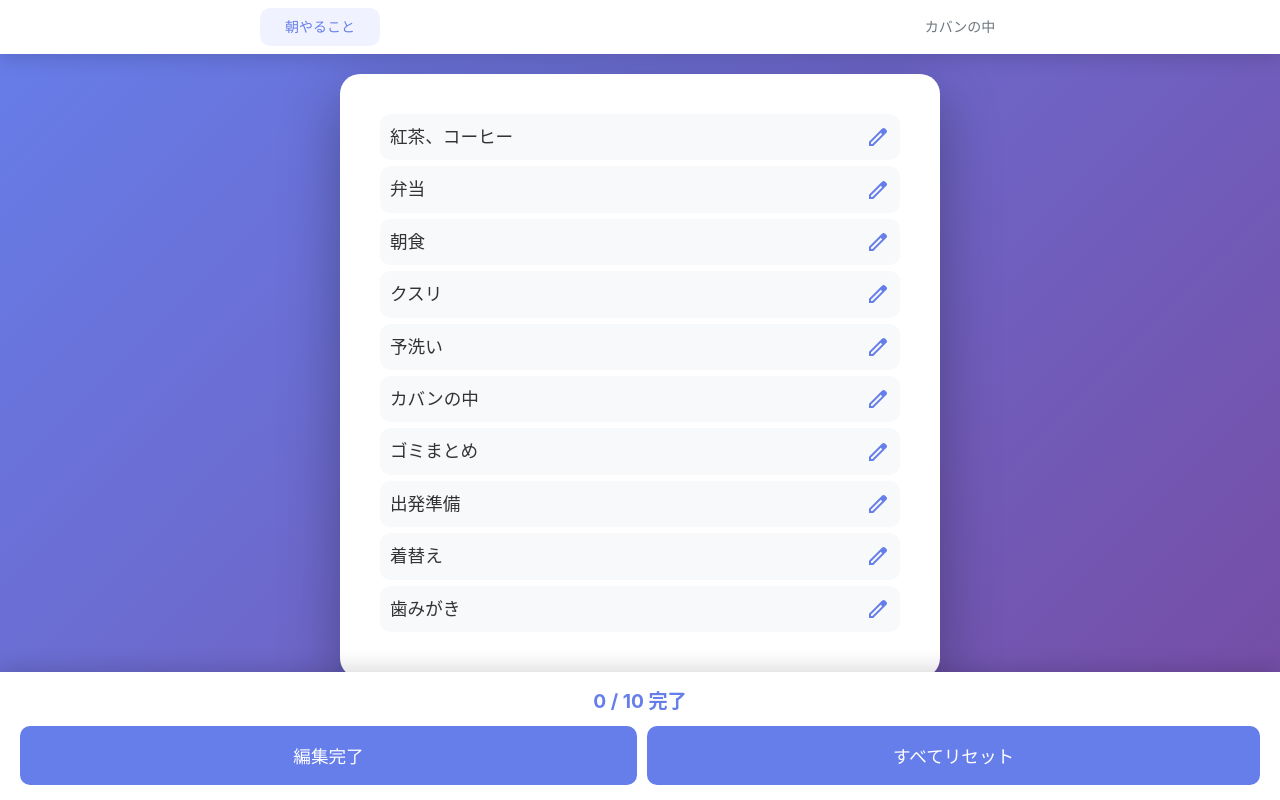
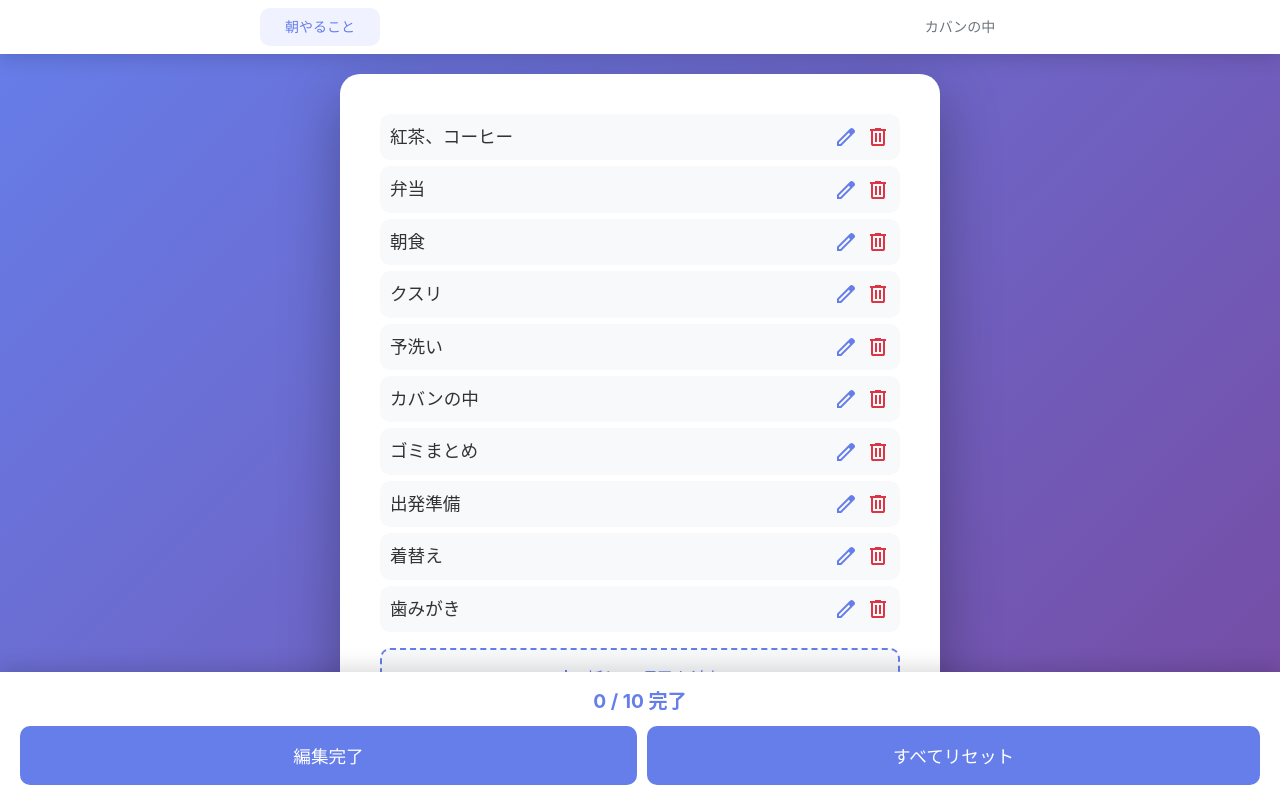
Before and after one commit to keigo-hisazumi/check-list, a Vue app: page / in a window 1280 px wide. Both pictures are taken after a click on the button "項目を編集". Built offline with nearby package versions, Linux system fonts and the light colour scheme.

Commit message:
アイテムの追加と削除機能を実装
Co-authored-by: keigo-hisazumi <235414083+keigo-hisazumi@users.noreply.github.com>

```diff
--- a/src/components/BagChecklist.vue
+++ b/src/components/BagChecklist.vue
@@ -67,8 +67,34 @@ const dragItemIndex = ref<number>(-1)
 const LONG_PRESS_DURATION = 500 // 長押し判定時間（ミリ秒）
 const itemRefs = ref<(HTMLElement | null)[]>([]) // 各アイテムのDOM要素参照
 
+// ユーザーが追加したカスタムアイテムをローカルストレージから読み込む
+const loadCustomItems = (): ChecklistItem[] => {
+  const savedCustomItems = localStorage.getItem('bag-checklist-custom-items')
+  if (savedCustomItems) {
+    try {
+      return JSON.parse(savedCustomItems)
+    } catch (e) {
+      console.error('Failed to load custom items:', e)
+      return []
+    }
+  }
+  return []
+}
+
+// カスタムアイテムをローカルストレージに保存
+const saveCustomItems = (customItems: ChecklistItem[]) => {
+  localStorage.setItem('bag-checklist-custom-items', JSON.stringify(customItems))
+}
+
+// すべてのアイテム（初期アイテム + カスタムアイテム）を取得
+const getAllItems = (): ChecklistItem[] => {
+  const customItems = loadCustomItems()
+  return [...initialChecklistItems, ...customItems]
+}
+
 // ローカルストレージから並び順を読み込む
 const loadItemOrder = () => {
+  const allItems = getAllItems()
   const savedOrder = localStorage.getItem('bag-checklist-order')
   if (savedOrder) {
     try {
@@ -76,13 +102,13 @@ const loadItemOrder = () => {
       // 保存された順序に従ってアイテムを並べ替え
       const orderedItems: ChecklistItem[] = []
       orderIds.forEach(id => {
-        const item = initialChecklistItems.find(item => item.id === id)
+        const item = allItems.find(item => item.id === id)
         if (item) {
           orderedItems.push(item)
         }
       })
       // 新しく追加されたアイテムがある場合は末尾に追加
-      initialChecklistItems.forEach(item => {
+      allItems.forEach(item => {
         if (!orderIds.includes(item.id)) {
           orderedItems.push(item)
         }
@@ -90,11 +116,11 @@ const loadItemOrder = () => {
       checklistItems.value = orderedItems
     } catch (e) {
       console.error('Failed to load item order:', e)
-      checklistItems.value = [...initialChecklistItems]
+      checklistItems.value = allItems
     }
   } else {
-    // 保存された順序がない場合は初期順序を使用
-    checklistItems.value = [...initialChecklistItems]
+    // 保存された順序がない場合は全アイテムを使用
+    checklistItems.value = allItems
   }
 }
 
@@ -186,6 +212,78 @@ const saveEdit = (id: string) => {
   }
   editingItemId.value = null
   editingText.value = ''
+}
+
+// 新しいアイテムを追加
+const addNewItem = async () => {
+  // 新しいアイテムのIDを生成（タイムスタンプベース）
+  const newId = `bag-custom-${Date.now()}`
+  const newItem: ChecklistItem = {
+    id: newId,
+    label: '新しい項目'
+  }
+
+  // アイテムリストに追加
+  checklistItems.value.push(newItem)
+
+  // カスタムアイテムとして保存
+  const customItems = loadCustomItems()
+  customItems.push(newItem)
+  saveCustomItems(customItems)
+
+  // 並び順を保存
+  saveItemOrder()
+
+  // 自動的に編集モードに入る
+  await nextTick()
+  await startEdit(newId)
+}
+
+// アイテムを削除
+const deleteItem = (id: string) => {
+  // 初期アイテムかどうかをチェック
+  const isInitialItem = initialChecklistItems.some(item => item.id === id)
+
+  if (isInitialItem) {
+    // 初期アイテムの場合は確認ダイアログを表示
+    if (!confirm('初期項目を削除しますか？\n（削除しても初期項目は再読み込み時に復元できます）')) {
+      return
+    }
+  } else {
+    // カスタムアイテムの場合も確認
+    if (!confirm('この項目を削除しますか？')) {
+      return
+    }
+  }
+
+  // アイテムリストから削除
+  checklistItems.value = checklistItems.value.filter(item => item.id !== id)
+
+  // カスタムアイテムの場合はローカルストレージからも削除
+  if (!isInitialItem) {
+    const customItems = loadCustomItems()
+    const updatedCustomItems = customItems.filter(item => item.id !== id)
+    saveCustomItems(updatedCustomItems)
+  }
+
+  // チェック状態を削除
+  if (checkedItems.value[id]) {
+    const newCheckedItems = { ...checkedItems.value }
+    delete newCheckedItems[id]
+    checkedItems.value = newCheckedItems
+    localStorage.removeItem(id)
+  }
+
+  // カスタムラベルを削除
+  if (customLabels.value[id]) {
+    const newCustomLabels = { ...customLabels.value }
+    delete newCustomLabels[id]
+    customLabels.value = newCustomLabels
+    localStorage.removeItem(`${id}-label`)
+  }
+
+  // 並び順を保存
+  saveItemOrder()
 }
 
 // 表示用のラベルを取得
@@ -429,8 +527,8 @@ defineExpose({
             <path d="M382-240 154-468l57-57 171 171 367-367 57 57-424 424Z"/>
           </svg>
         </button>
+        <div v-if="editingItemId !== item.id && isEditMode" class="edit-actions">
           <button
-          v-if="editingItemId !== item.id && isEditMode"
             class="edit-icon-button"
             @click.stop="startEdit(item.id)"
             title="この項目を編集"
@@ -439,6 +537,16 @@ defineExpose({
               <path d="M200-200h57l391-391-57-57-391 391v57Zm-80 80v-170l528-527q12-11 26.5-17t30.5-6q16 0 31 6t26 18l55 56q12 11 17.5 26t5.5 30q0 16-5.5 30.5T817-647L290-120H120Zm640-584-56-56 56 56Zm-141 85-28-29 57 57-29-28Z"/>
             </svg>
           </button>
+          <button
+            class="delete-icon-button"
+            @click.stop="deleteItem(item.id)"
+            title="この項目を削除"
+          >
+            <svg xmlns="http://www.w3.org/2000/svg" height="24" viewBox="0 -960 960 960" width="24" fill="currentColor">
+              <path d="M280-120q-33 0-56.5-23.5T200-200v-520h-40v-80h200v-40h240v40h200v80h-40v520q0 33-23.5 56.5T680-120H280Zm400-600H280v520h400v-520ZM360-280h80v-360h-80v360Zm160 0h80v-360h-80v360ZM280-720v520-520Z"/>
+            </svg>
+          </button>
+        </div>
 
         <div v-if="editingItemId === item.id" class="edit-mode">
           <input
@@ -467,6 +575,16 @@ defineExpose({
         </div>
       </li>
     </ul>
+    <button
+      v-if="isEditMode"
+      class="add-item-button"
+      @click="addNewItem"
+    >
+      <svg xmlns="http://www.w3.org/2000/svg" height="24" viewBox="0 -960 960 960" width="24" fill="currentColor">
+        <path d="M440-440H200v-80h240v-240h80v240h240v80H520v240h-80v-240Z"/>
+      </svg>
+      <span>新しい項目を追加</span>
+    </button>
   </div>
 </template>
 
@@ -594,7 +712,6 @@ defineExpose({
   border: none;
   cursor: pointer;
   padding: 0;
-  margin-left: 15px;
   display: flex;
   align-items: center;
   justify-content: center;
@@ -609,6 +726,62 @@ defineExpose({
 }
 
 .edit-icon-button svg {
+  width: 24px;
+  height: 24px;
+}
+
+.edit-actions {
+  display: flex;
+  gap: 8px;
+  margin-left: 15px;
+}
+
+.delete-icon-button {
+  background: none;
+  border: none;
+  cursor: pointer;
+  padding: 0;
+  display: flex;
+  align-items: center;
+  justify-content: center;
+  color: #dc3545;
+  transition: transform 0.2s ease;
+  min-width: 24px;
+  min-height: 24px;
+}
+
+.delete-icon-button:hover {
+  transform: scale(1.1);
+}
+
+.delete-icon-button svg {
+  width: 24px;
+  height: 24px;
+}
+
+.add-item-button {
+  width: 100%;
+  padding: 15px;
+  margin-top: 10px;
+  border: 2px dashed #667eea;
+  background: #f8f9fa;
+  border-radius: 10px;
+  font-size: 1.1em;
+  color: #667eea;
+  cursor: pointer;
+  transition: all 0.3s ease;
+  display: flex;
+  align-items: center;
+  justify-content: center;
+  gap: 8px;
+}
+
+.add-item-button:hover {
+  background: #e7f0ff;
+  border-color: #5568d3;
+}
+
+.add-item-button svg {
   width: 24px;
   height: 24px;
 }
--- a/src/components/MorningChecklist.vue
+++ b/src/components/MorningChecklist.vue
@@ -69,8 +69,34 @@ const dragItemIndex = ref<number>(-1)
 const LONG_PRESS_DURATION = 500 // 長押し判定時間（ミリ秒）
 const itemRefs = ref<(HTMLElement | null)[]>([]) // 各アイテムのDOM要素参照
 
+// ユーザーが追加したカスタムアイテムをローカルストレージから読み込む
+const loadCustomItems = (): ChecklistItem[] => {
+  const savedCustomItems = localStorage.getItem('morning-checklist-custom-items')
+  if (savedCustomItems) {
+    try {
+      return JSON.parse(savedCustomItems)
+    } catch (e) {
+      console.error('Failed to load custom items:', e)
+      return []
+    }
+  }
+  return []
+}
+
+// カスタムアイテムをローカルストレージに保存
+const saveCustomItems = (customItems: ChecklistItem[]) => {
+  localStorage.setItem('morning-checklist-custom-items', JSON.stringify(customItems))
+}
+
+// すべてのアイテム（初期アイテム + カスタムアイテム）を取得
+const getAllItems = (): ChecklistItem[] => {
+  const customItems = loadCustomItems()
+  return [...initialChecklistItems, ...customItems]
+}
+
 // ローカルストレージから並び順を読み込む
 const loadItemOrder = () => {
+  const allItems = getAllItems()
   const savedOrder = localStorage.getItem('morning-checklist-order')
   if (savedOrder) {
     try {
@@ -78,13 +104,13 @@ const loadItemOrder = () => {
       // 保存された順序に従ってアイテムを並べ替え
       const orderedItems: ChecklistItem[] = []
       orderIds.forEach(id => {
-        const item = initialChecklistItems.find(item => item.id === id)
+        const item = allItems.find(item => item.id === id)
         if (item) {
           orderedItems.push(item)
         }
       })
       // 新しく追加されたアイテムがある場合は末尾に追加
-      initialChecklistItems.forEach(item => {
+      allItems.forEach(item => {
         if (!orderIds.includes(item.id)) {
           orderedItems.push(item)
         }
@@ -92,11 +118,11 @@ const loadItemOrder = () => {
       checklistItems.value = orderedItems
     } catch (e) {
       console.error('Failed to load item order:', e)
-      checklistItems.value = [...initialChecklistItems]
+      checklistItems.value = allItems
     }
   } else {
-    // 保存された順序がない場合は初期順序を使用
-    checklistItems.value = [...initialChecklistItems]
+    // 保存された順序がない場合は全アイテムを使用
+    checklistItems.value = allItems
   }
 }
 
@@ -188,6 +214,78 @@ const saveEdit = (id: string) => {
   }
   editingItemId.value = null
   editingText.value = ''
+}
+
+// 新しいアイテムを追加
+const addNewItem = async () => {
+  // 新しいアイテムのIDを生成（タイムスタンプベース）
+  const newId = `morning-custom-${Date.now()}`
+  const newItem: ChecklistItem = {
+    id: newId,
+    label: '新しい項目'
+  }
+
+  // アイテムリストに追加
+  checklistItems.value.push(newItem)
+
+  // カスタムアイテムとして保存
+  const customItems = loadCustomItems()
+  customItems.push(newItem)
+  saveCustomItems(customItems)
+
+  // 並び順を保存
+  saveItemOrder()
+
+  // 自動的に編集モードに入る
+  await nextTick()
+  await startEdit(newId)
+}
+
+// アイテムを削除
+const deleteItem = (id: string) => {
+  // 初期アイテムかどうかをチェック
+  const isInitialItem = initialChecklistItems.some(item => item.id === id)
+
+  if (isInitialItem) {
+    // 初期アイテムの場合は確認ダイアログを表示
+    if (!confirm('初期項目を削除しますか？\n（削除しても初期項目は再読み込み時に復元できます）')) {
+      return
+    }
+  } else {
+    // カスタムアイテムの場合も確認
+    if (!confirm('この項目を削除しますか？')) {
+      return
+    }
+  }
+
+  // アイテムリストから削除
+  checklistItems.value = checklistItems.value.filter(item => item.id !== id)
+
+  // カスタムアイテムの場合はローカルストレージからも削除
+  if (!isInitialItem) {
+    const customItems = loadCustomItems()
+    const updatedCustomItems = customItems.filter(item => item.id !== id)
+    saveCustomItems(updatedCustomItems)
+  }
+
+  // チェック状態を削除
+  if (checkedItems.value[id]) {
+    const newCheckedItems = { ...checkedItems.value }
+    delete newCheckedItems[id]
+    checkedItems.value = newCheckedItems
+    localStorage.removeItem(id)
+  }
+
+  // カスタムラベルを削除
+  if (customLabels.value[id]) {
+    const newCustomLabels = { ...customLabels.value }
+    delete newCustomLabels[id]
+    customLabels.value = newCustomLabels
+    localStorage.removeItem(`${id}-label`)
+  }
+
+  // 並び順を保存
+  saveItemOrder()
 }
 
 // 表示用のラベルを取得
@@ -431,8 +529,8 @@ defineExpose({
             <path d="M382-240 154-468l57-57 171 171 367-367 57 57-424 424Z"/>
           </svg>
         </button>
+        <div v-if="editingItemId !== item.id && isEditMode" class="edit-actions">
           <button
-          v-if="editingItemId !== item.id && isEditMode"
             class="edit-icon-button"
             @click.stop="startEdit(item.id)"
             title="この項目を編集"
@@ -441,6 +539,16 @@ defineExpose({
               <path d="M200-200h57l391-391-57-57-391 391v57Zm-80 80v-170l528-527q12-11 26.5-17t30.5-6q16 0 31 6t26 18l55 56q12 11 17.5 26t5.5 30q0 16-5.5 30.5T817-647L290-120H120Zm640-584-56-56 56 56Zm-141 85-28-29 57 57-29-28Z"/>
             </svg>
           </button>
+          <button
+            class="delete-icon-button"
+            @click.stop="deleteItem(item.id)"
+            title="この項目を削除"
+          >
+            <svg xmlns="http://www.w3.org/2000/svg" height="24" viewBox="0 -960 960 960" width="24" fill="currentColor">
+              <path d="M280-120q-33 0-56.5-23.5T200-200v-520h-40v-80h200v-40h240v40h200v80h-40v520q0 33-23.5 56.5T680-120H280Zm400-600H280v520h400v-520ZM360-280h80v-360h-80v360Zm160 0h80v-360h-80v360ZM280-720v520-520Z"/>
+            </svg>
+          </button>
+        </div>
 
         <div v-if="editingItemId === item.id" class="edit-mode">
           <input
@@ -469,6 +577,16 @@ defineExpose({
         </div>
       </li>
     </ul>
+    <button
+      v-if="isEditMode"
+      class="add-item-button"
+      @click="addNewItem"
+    >
+      <svg xmlns="http://www.w3.org/2000/svg" height="24" viewBox="0 -960 960 960" width="24" fill="currentColor">
+        <path d="M440-440H200v-80h240v-240h80v240h240v80H520v240h-80v-240Z"/>
+      </svg>
+      <span>新しい項目を追加</span>
+    </button>
   </div>
 </template>
 
@@ -596,7 +714,6 @@ defineExpose({
   border: none;
   cursor: pointer;
   padding: 0;
-  margin-left: 15px;
   display: flex;
   align-items: center;
   justify-content: center;
@@ -611,6 +728,62 @@ defineExpose({
 }
 
 .edit-icon-button svg {
+  width: 24px;
+  height: 24px;
+}
+
+.edit-actions {
+  display: flex;
+  gap: 8px;
+  margin-left: 15px;
+}
+
+.delete-icon-button {
+  background: none;
+  border: none;
+  cursor: pointer;
+  padding: 0;
+  display: flex;
+  align-items: center;
+  justify-content: center;
+  color: #dc3545;
+  transition: transform 0.2s ease;
+  min-width: 24px;
+  min-height: 24px;
+}
+
+.delete-icon-button:hover {
+  transform: scale(1.1);
+}
+
+.delete-icon-button svg {
+  width: 24px;
+  height: 24px;
+}
+
+.add-item-button {
+  width: 100%;
+  padding: 15px;
+  margin-top: 10px;
+  border: 2px dashed #667eea;
+  background: #f8f9fa;
+  border-radius: 10px;
+  font-size: 1.1em;
+  color: #667eea;
+  cursor: pointer;
+  transition: all 0.3s ease;
+  display: flex;
+  align-items: center;
+  justify-content: center;
+  gap: 8px;
+}
+
+.add-item-button:hover {
+  background: #e7f0ff;
+  border-color: #5568d3;
+}
+
+.add-item-button svg {
   width: 24px;
   height: 24px;
 }
```
Lines whose indentation alone changed are shown as unchanged.
